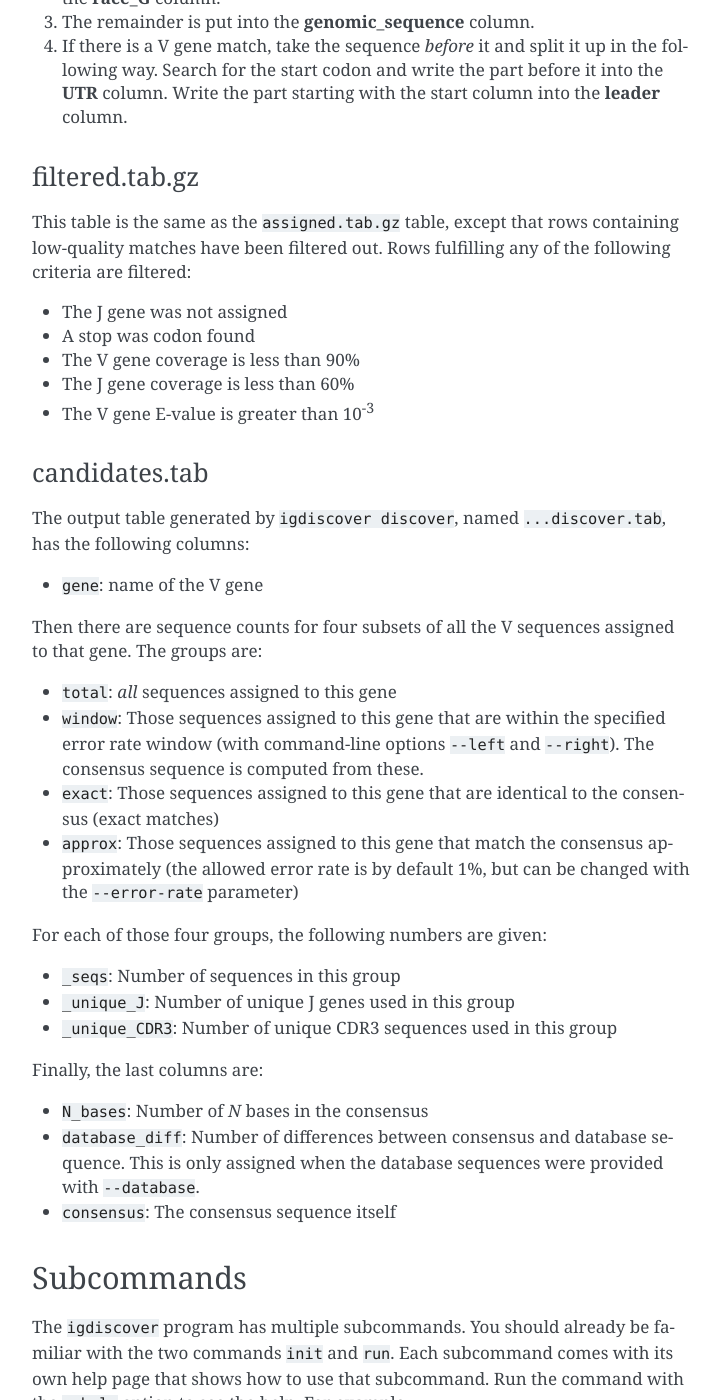
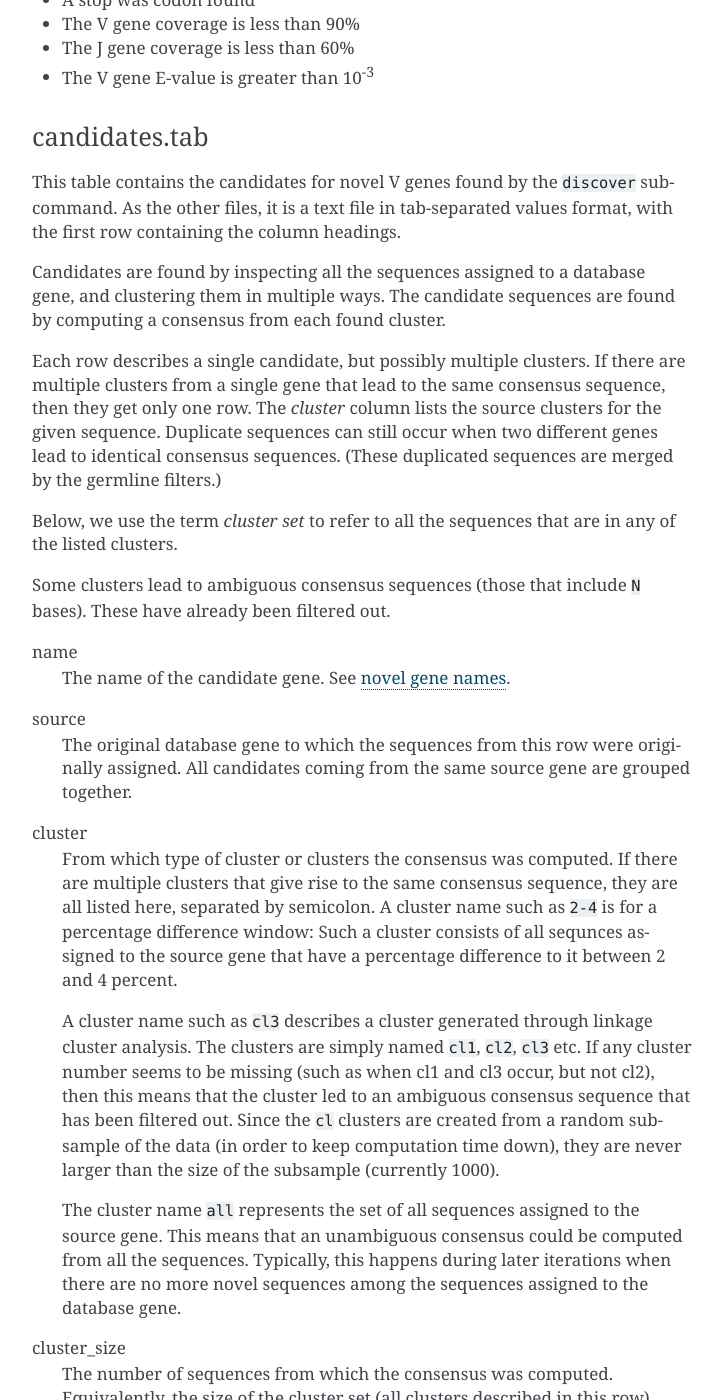
Before and after one commit to NBISweden/IgDiscover-legacy, a Sphinx documentation site: the page built from docs/guide.rst, in a window 1280 px wide and 1400 px high, scrolled down 7735 px. Shown: the whole window, without its empty margins (388-1111 px from the left). Built offline with Sphinx 7.4.7, drawn with Linux system fonts in a browser that asks for light colours; some of the changed text lies outside the part shown.

Commit message:
Describe columns in the candidates.tab file

```diff
--- a/docs/guide.rst
+++ b/docs/guide.rst
@@ -178,6 +178,7 @@
     This directory contains all the results, such as plots of the repertoire profiles.
     If you set the number of iterations to 0 in the configuration file, this directory is the only one that is created.
 
+
 .. _final-results:
 
 Final results
@@ -231,6 +232,8 @@
 iteration-xx/new_V_database.fasta
     The discovered list of V genes for this iteration.
     The file is created from the ``candidates.tab`` file by applying either the germline or pre-germline filter.
+    The germline filter is used in the last iteration only.
+    The pre-germline filter is used in earlier iterations.
 
 
 Other files
@@ -262,21 +265,6 @@
 ======================
 
 
-
-Novel VH gene names
--------------------
-
-Each VH gene discovered by IgDiscover gets a unique name such as “VH4.11_S1234”.
-The “VH4.11” is the name of the database gene to which the novel
-VH gene was initially assigned. The number *1234* is derived from the base
-sequence of the novel gene. That is, if you discover the same sequence in two
-different runs of the IgDiscover, or just in different iterations, the number will
-be the same. This may help when manually inspecting results.
-
-Be aware that you still need to check the sequence itself since even different
-sequences can sometimes lead to the same number (a “hash collision”).
-
-
 assigned.tab.gz
 ---------------
 
@@ -305,10 +293,7 @@
 * CDR1_nt, CDR1_aa, CDR2_nt, CDR2_aa, CDR3_nt, CDR3_aa: nucleotide and amino acid sequence of CDR1/2/3
 * V_nt, V_aa: nucleotide and amino acid sequence of V gene match
 * V_end, VD_junction, D_region, DJ_junction, J_start: nucleotide sequences for various match regions
-* name: for this and the following columns, see the explanation below
-* barcode
-* race_G
-* genomic_sequence
+* name, barcode, race_G, genomic_sequence: see the following explanation
 
 The UTR, leader, barcode, race_G and genomic_sequence columns are filled in the following way.
 
@@ -331,33 +316,126 @@
 - The V gene E-value is greater than 10\ :sup:`-3`
 
 
-
-
 candidates.tab
 --------------
 
-The output table generated by ``igdiscover discover``, named ``...discover.tab``, has the following columns:
+This table contains the candidates for novel V genes found by the ``discover`` subcommand.
+As the other files, it is a text file in tab-separated values format, with the first row containing the column headings.
 
-* ``gene``: name of the V gene
+Candidates are found by inspecting all the sequences assigned to a database gene, and clustering them in multiple ways.
+The candidate sequences are found by computing a consensus from each found cluster.
 
-Then there are sequence counts for four subsets of all the V sequences assigned to that gene. The groups are:
+Each row describes a single candidate, but possibly multiple clusters.
+If there are multiple clusters from a single gene that lead to the same consensus sequence, then they get only one row.
+The *cluster* column lists the source clusters for the given sequence.
+Duplicate sequences can still occur when two different genes lead to identical consensus sequences.
+(These duplicated sequences are merged by the germline filters.)
 
-* ``total``: *all* sequences assigned to this gene
-* ``window``: Those sequences assigned to this gene that are within the specified error rate window (with command-line options ``--left`` and ``--right``). The consensus sequence is computed from these.
-* ``exact``: Those sequences assigned to this gene that are identical to the consensus (exact matches)
-* ``approx``: Those sequences assigned to this gene that match the consensus approximately (the allowed error rate is by default 1%, but can be changed with the ``--error-rate`` parameter)
+Below, we use the term *cluster set* to refer to all the sequences that are in any of the listed clusters.
 
-For each of those four groups, the following numbers are given:
+Some clusters lead to ambiguous consensus sequences (those that include ``N`` bases).
+These have already been filtered out.
 
-* ``_seqs``: Number of sequences in this group
-* ``_unique_J``: Number of unique J genes used in this group
-* ``_unique_CDR3``: Number of unique CDR3 sequences used in this group
 
-Finally, the last columns are:
+name
+    The name of the candidate gene. See :ref:`novel gene names <gene-names>`.
 
-* ``N_bases``: Number of `N` bases in the consensus
-* ``database_diff``: Number of differences between consensus and database sequence. This is only assigned when the database sequences were provided with ``--database``.
-* ``consensus``: The consensus sequence itself
+source
+    The original database gene to which the sequences from this row were originally assigned.
+    All candidates coming from the same source gene are grouped together.
+
+cluster
+    From which type of cluster or clusters the consensus was computed.
+    If there are multiple clusters that give rise to the same consensus sequence, they are all listed here, separated by semicolon.
+    A cluster name such as ``2-4`` is for a percentage difference window:
+    Such a cluster consists of all sequnces assigned to the source gene that have a percentage difference to it between 2 and 4 percent.
+
+    A cluster name such as ``cl3`` describes a cluster generated through linkage cluster analysis.
+    The clusters are simply named ``cl1``, ``cl2``, ``cl3`` etc.
+    If any cluster number seems to be missing (such as when cl1 and cl3 occur, but not cl2), then this means that the cluster led to an ambiguous consensus sequence that has been filtered out.
+    Since the ``cl`` clusters are created from a random subsample of the data (in order to keep computation time down),
+    they are never larger than the size of the subsample (currently 1000).
+
+    The cluster name ``all`` represents the set of all sequences assigned to the source gene.
+    This means that an unambiguous consensus could be computed from all the sequences.
+    Typically, this happens during later iterations when there are no more novel sequences among the sequences assigned to the database gene.
+
+cluster_size
+    The number of sequences from which the consensus was computed.
+    Equivalently, the size of the cluster set (all clusters described in this row).
+    Sequences that are in multiple clusters at the same time are counted only once.
+
+Js
+    The number of unique J genes associated with the sequences in the cluster set.
+
+    Consensus sequences are computed only from V gene sequences, but each V gene sequence is part of a full V/D/J sequence.
+    We therefore know for each V sequence which J gene it was found with.
+    This number says how many different J genes were found for all sequences that the consensus in this row was computed from.
+
+CDR3s
+    The number of unique CDR3 sequences associated with the sequences in the cluster set.
+    See also the description for the *Js* column.
+    This number says how many different CDR3 sequences were found for all sequences that the consensus in this row was computed from.
+
+exact
+    The number of exact occurrences of the consensus sequence among all sequences assigned to the source gene.
+
+    To clarify, we describe how the set of exact sequences is found:
+    First, all sequences assigned to a source gene are clustered.
+    A consensus is then computed from each cluster.
+    Then we look back at *all* sequences assigned to the source gene and find exact occurrences of that consensus sequence.
+
+Js_exact
+    How many unique J genes were used by the sequences in the set of exact sequences (described above).
+
+CDR3s_exact
+    How many unique CDR3 sequences were used by the sequences in the set of exact sequences (described above).
+
+database_diff
+    The number of differences between the consensus sequence and the sequence of the source gene.
+    (Given as edit distance, that is insertion, deletion, mismatch count as one difference each.)
+
+looks_like_V
+    Whether the consensus sequence “looks like” a true V gene (1 if yes, 0 if no).
+    Currently, this checks whether the 5' end of the sequence matches a known V gene motif.
+
+consensus
+    The consensus sequence itself.
+
+The ``igdiscover discover`` command can also be run by hand with other parameters, in which case additional columns may appear.
+
+N_bases
+    Number of ``N`` bases in the consensus
+
+approx
+    Number of approximate occurrences of the consensus sequence among all sequences assigned to the source gene.
+    See the description for the *exact* column.
+    This *approximate set* is similar to the *exact set*, except that a difference up to a given percentage is allowed when comparing the consensus sequence to the other sequences.
+
+Js_approx
+    Same as *Js_exact*, except that it refers to the approximate occurrences of the consensus sequence.
+
+CDR3s_approx
+    Same as *CDR3s_exact*, except that it refers to the approximate occurrences of the consensus sequence.
+
+
+.. _gene-names:
+
+Novel VH gene names
+-------------------
+
+Each VH gene discovered by IgDiscover gets a unique name such as “VH4.11_S1234”.
+The “VH4.11” is the name of the database gene to which the novel
+VH gene was initially assigned. The number *1234* is derived from the base
+sequence of the novel gene. That is, if you discover the same sequence in two
+different runs of the IgDiscover, or just in different iterations, the number will
+be the same. This may help when manually inspecting results.
+
+Be aware that you still need to check the sequence itself since even different
+sequences can sometimes lead to the same number (a “hash collision”).
+
+The ``_S1234`` suffixes do not accumulate.
+Before IgDiscover adds the suffix in an iteration, it removes the suffix if it already exists.
 
 
 Subcommands
```
Also changed, not shown: other parts of docs/guide.rst (+1 -1 lines), 1 other file.
